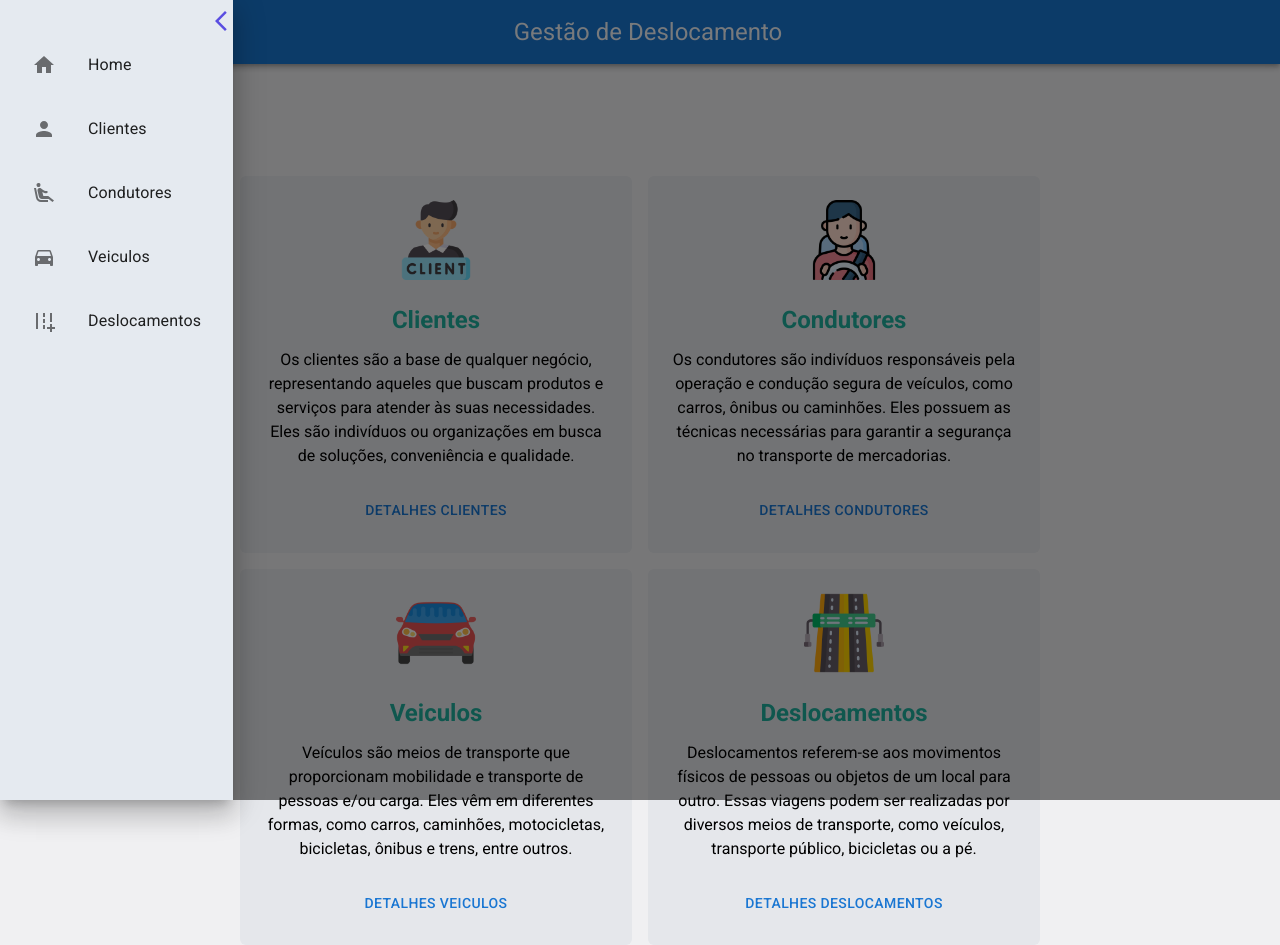
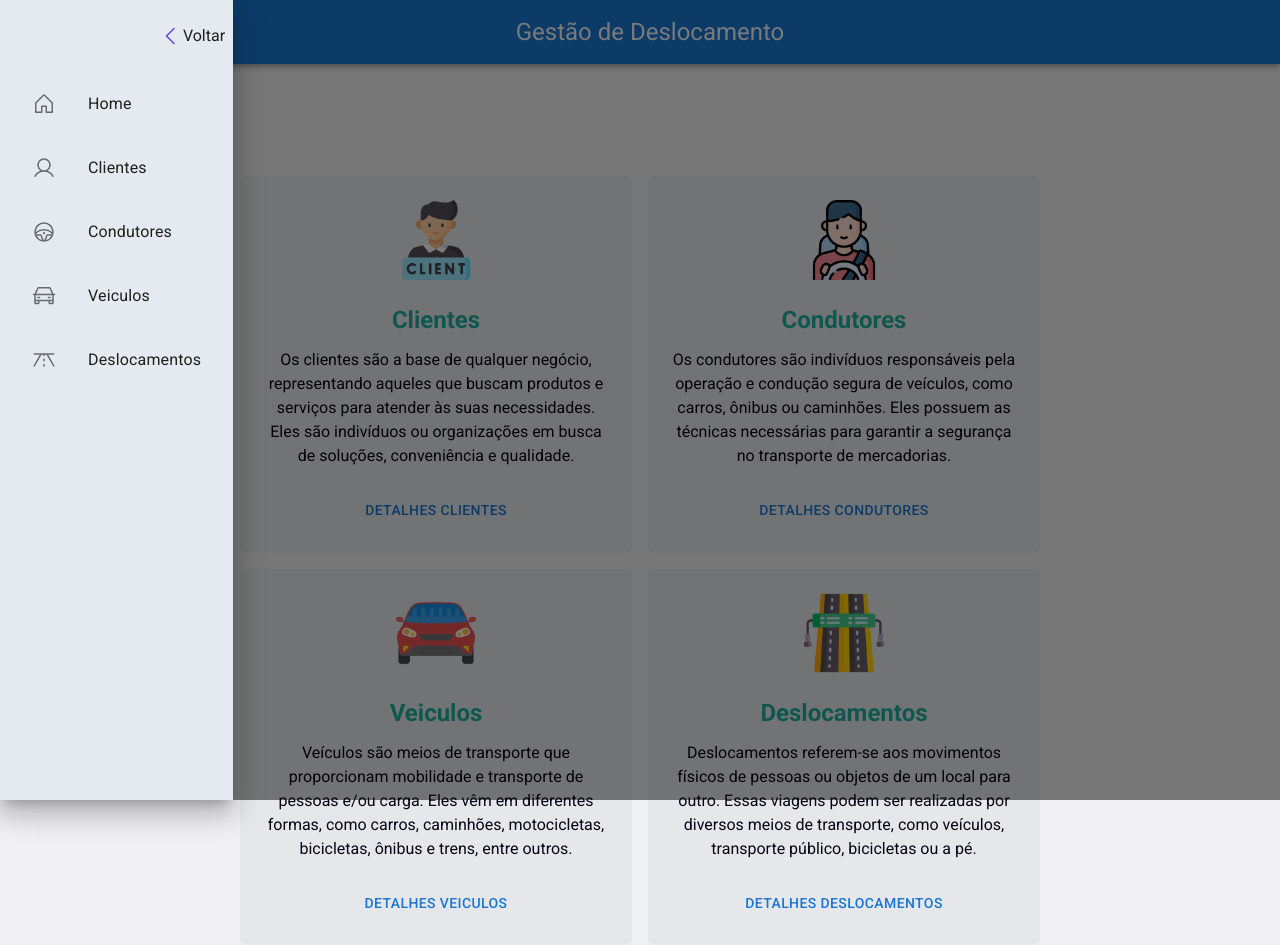
Before and after one commit to guilhermematos13/front-end-case-2, a Next.js app: page / in a window 1280 px wide. Both pictures are taken after a click on the button 44 px from the left and 32 px from the top of the page. Built offline with nearby package versions, Linux system fonts and the light colour scheme.

Commit message:
fix: change icons library

```diff
--- a/next.config.js
+++ b/next.config.js
@@ -1,4 +1,4 @@
 /** @type {import('next').NextConfig} */
-const nextConfig = {};
+const nextConfig = {}
 
-module.exports = nextConfig;
+module.exports = nextConfig
--- a/package.json
+++ b/package.json
@@ -12,8 +12,8 @@
     "@emotion/react": "^11.11.1",
     "@emotion/styled": "^11.11.0",
     "@fontsource/roboto": "^5.0.3",
-    "@mui/icons-material": "^5.11.16",
     "@mui/material": "^5.13.5",
+    "@phosphor-icons/react": "^2.0.10",
     "@types/node": "20.3.1",
     "@types/react": "18.2.12",
     "@types/react-dom": "18.2.5",
--- a/src/components/Header.tsx
+++ b/src/components/Header.tsx
@@ -13,16 +13,16 @@ import {
   Toolbar,
   Typography,
 } from '@mui/material'
+import { useState } from 'react'
 import {
-  AddRoad,
-  AirlineSeatReclineExtra,
-  ArrowBackIosNew,
-  DirectionsCar,
-  Menu,
-  Person,
-  Home,
-} from '@mui/icons-material'
-import { useState } from 'react'
+  Car,
+  CaretLeft,
+  House,
+  List as ListIcon,
+  RoadHorizon,
+  SteeringWheel,
+  User,
+} from '@phosphor-icons/react'
 import { MenuBannersData } from '../data/MenuBannersData'
 import { useRouter } from 'next/navigation'
 
@@ -43,8 +43,11 @@ export default function Header() {
     <div>
       <Drawer anchor="left" open={openSideMenu} onClose={handleSideMenuChange}>
         <List className="flex h-screen flex-col items-end bg-slate-300/50 px-4">
-          <button onClick={handleSideMenuChange}>
-            <ArrowBackIosNew className="h-6 w-6 text-blue-primary hover:text-green-primary" />
+          <button
+            onClick={handleSideMenuChange}
+            className="text-md mb-4 mt-2 flex cursor-pointer items-center justify-center rounded-md border-none px-2 py-2 text-center hover:bg-gray-300/40 "
+          >
+            <CaretLeft size={24} className="text-blue-primary" /> Voltar
           </button>
           <ListItem>
             <ListItemButton
@@ -53,8 +56,8 @@ export default function Header() {
               }}
               className="rounded-md hover:bg-green-primary/50"
             >
-              <ListItemIcon className="text-blue-primary">
-                <Home />
+              <ListItemIcon className="flex items-center justify-start text-blue-primary">
+                <House size={24} />
               </ListItemIcon>
               <ListItemText primary={'Home'} />
             </ListItemButton>
@@ -68,15 +71,15 @@ export default function Header() {
                   }}
                   className="rounded-md hover:bg-green-primary/50"
                 >
-                  <ListItemIcon className="text-blue-primary">
+                  <ListItemIcon className="flex items-center justify-start text-blue-primary">
                     {menu.title === 'Clientes' ? (
-                      <Person />
+                      <User size={24} />
                     ) : menu.title === 'Condutores' ? (
-                      <AirlineSeatReclineExtra />
+                      <SteeringWheel size={24} />
                     ) : menu.title === 'Veiculos' ? (
-                      <DirectionsCar />
+                      <Car size={24} />
                     ) : (
-                      <AddRoad />
+                      <RoadHorizon size={24} />
                     )}
                   </ListItemIcon>
                   <ListItemText primary={menu.title} />
@@ -94,7 +97,7 @@ export default function Header() {
                 onClick={handleSideMenuChange}
                 className="rounded-full text-slate-100 hover:bg-slate-100/10"
               >
-                <Menu />
+                <ListIcon size={28} />
               </IconButton>
             </div>
             <Typography
--- a/src/components/MenuBanner.tsx
+++ b/src/components/MenuBanner.tsx
@@ -19,9 +19,9 @@ export function MenuBanner({
 
   return (
     <div className="flex flex-col items-center justify-center rounded-md bg-gray-200 p-6 xs:w-full">
-      <Image src={image} alt="" className="h-20 w-20" />
+      <Image src={image} alt="" width={80} height={80} priority={true} />
       <strong className="mt-6 text-2xl text-green-primary">{title}</strong>
-      <p className="mb-6 mt-3 text-center">{description}</p>
+      <p className="mb-6 mt-3 text-center text-gray-950">{description}</p>
       <MenuButton
         onClick={() => {
           Route.push(`${route}`)
--- a/tailwind.config.js
+++ b/tailwind.config.js
@@ -3,20 +3,20 @@ module.exports = {
   content: [
     './src/pages/**/*.{js,ts,jsx,tsx,mdx}',
     './src/components/**/*.{js,ts,jsx,tsx,mdx}',
-    './src/app/**/*.{js,ts,jsx,tsx,mdx}'
+    './src/app/**/*.{js,ts,jsx,tsx,mdx}',
   ],
   theme: {
     extend: {
       colors: {
         'blue-primary': '#5A4EE1',
         'green-primary': '#1FAF9D',
-        'white-primary': '#F5F5F5'
+        'white-primary': '#F5F5F5',
       },
       backgroundImage: {},
       screens: {
-        xs: '320px'
-      }
-    }
+        xs: '320px',
+      },
+    },
   },
-  plugins: []
-};
+  plugins: [],
+}
```
Also changed, not shown: 1 other file (tests, documents, lock files or other folders).
